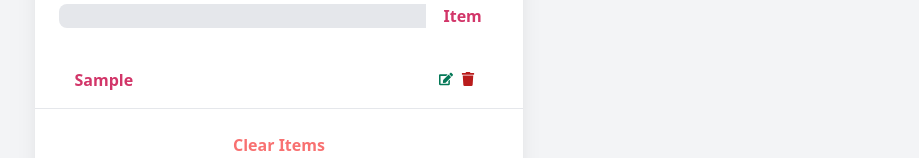
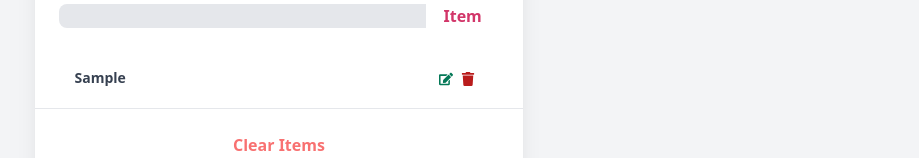
Before and after one commit to julianv97/grocery-bud, a React (Create React App) app: page / in a window 1280 px wide. Both pictures are taken after typing "Sample" into the empty fields and a click on the button "Add Item". Shown: the part 344-502 px from the top of the page, without its empty margins (361-1280 px from the left). Built offline with nearby package versions, Linux system fonts and the light colour scheme.

Commit message:
color lista

```diff
--- a/src/App.js
+++ b/src/App.js
@@ -105,12 +105,13 @@ function App() {
       <main className="flex flex-col  items-center justify-center min-h-screen w-11/12  bg-gray-100 ">
         {modal.show && <Modal {...modal} showModal={showModal} list={list} />}
         <section className="bg-light-gray w-11/12 md:w-7/12 lg:w-5/12 py-10 flex flex-col items-center rounded-md shadow-xl">
-
           <form
             onSubmit={handleSubmit}
             className="w-full flex flex-col items-center"
           >
-          <h1 className="capitalize pb-4 text-light-primary text-2xl font-semibold">grocery bud</h1>
+            <h1 className="capitalize pb-4 text-light-primary text-2xl font-semibold">
+              grocery bud
+            </h1>
             <div className=" w-full px-6">
               <input
                 type="text"
@@ -128,9 +129,14 @@ function App() {
             <div className="w-full flex flex-col">
               {/*Falta crear y pasar como props a list: editItem */}
               <List items={list} editItem={editItem} removeItem={removeItem} />
-            <button onClick={clearList} className="capitalize text-red-400 font-bold">
+              <div className="w-full flex items-center justify-center">
+                <button
+                  onClick={clearList}
+                  className="capitalize text-red-400 font-bold hover:bg-red-400 hover:text-dark-gray w-4/12 transition ease-in duration-200 rounded-lg"
+                >
                   clear items
                 </button>
+              </div>
             </div>
           )}
         </section>
--- a/src/components/List.jsx
+++ b/src/components/List.jsx
@@ -8,7 +8,7 @@ const List = ({ items, editItem, removeItem }) => {
         const { id, title } = item;
         return (
           <article key={id} className="flex py-4 justify-between px-10 border-b">
-            <h3 className="text-light-primary capitalize font-bold">{title}</h3>
+            <h3 className="text-gray-700 text-sm capitalize font-semibold">{title}</h3>
 
             <div className="pl-6">
               <button type="button" onClick={() => editItem(id)}>
```
Also changed, not shown: tailwind.config.js (+4 -4 lines). Lines whose indentation alone changed are shown as unchanged.
